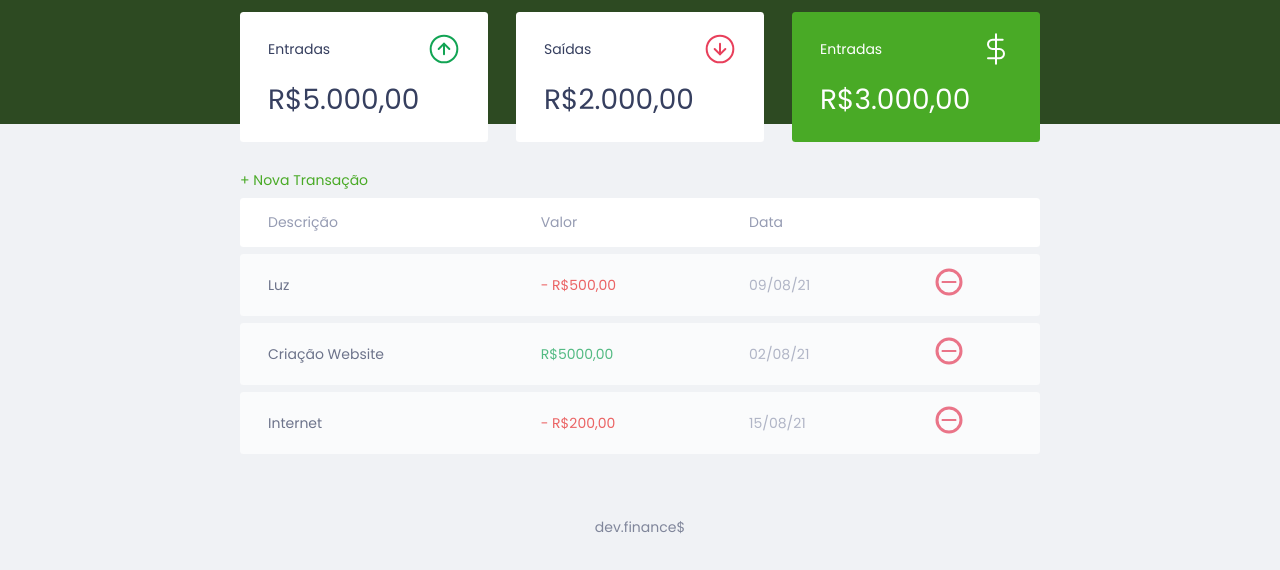
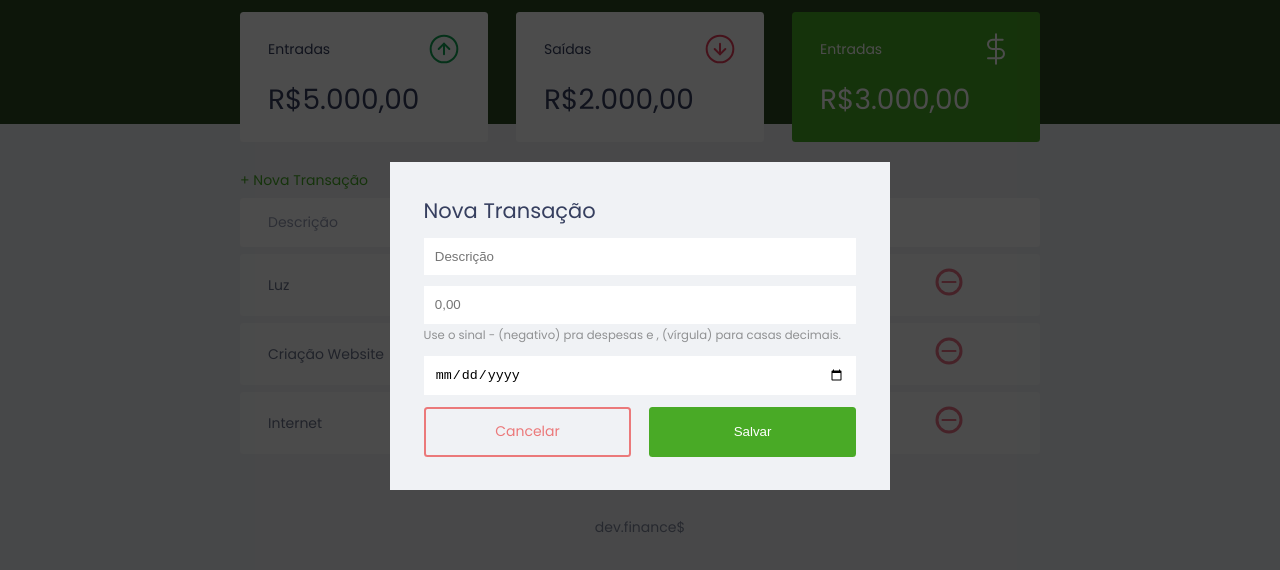
Before and after one commit to sarapansarini/devfinance, a website: page index.html in a window 1280 px wide. Both pictures are taken after a click on the link "+ Nova Transação". Shown: the part 74-644 px from the top of the page. Drawn offline with Linux system fonts and the light colour scheme.

Commit message:
Aula 2 - introdução Javascript

```diff
--- a/index.html
+++ b/index.html
@@ -51,7 +51,9 @@
       <section id="transaction">
         <h2 class="sr-only">Transações</h2>
 
-        <a href="#" class="button-new">+ Nova Transação</a>
+        <a href="#" onclick="modal.open()" class="button-new"
+          >+ Nova Transação</a
+        >
 
         <table id="data-table">
           <thead>
@@ -107,7 +109,6 @@
               <input
                 type="number"
                 step="0.01"
-                ;
                 id="amount"
                 name="amount"
                 placeholder="0,00"
@@ -124,7 +125,9 @@
             </div>
 
             <div class="input-group actions">
-              <a href="#" class="button cancel">Cancelar</a>
+              <a onclick="modal.close()" href="#" class="button cancel"
+                >Cancelar</a
+              >
               <button>Salvar</button>
             </div>
           </form>
@@ -135,5 +138,20 @@
     <footer>
       <p>dev.finance$</p>
     </footer>
+
+    <script>
+      const modal = {
+        open() {
+          //abrir modal
+          //adicionar aclasse active ao modal
+          document.querySelector(".modal-overlay").classList.add("active");
+        },
+        close() {
+          //fechar o modal
+          // remover a classe active do modal
+          document.querySelector(".modal-overlay").classList.remove("active");
+        }
+      };
+    </script>
   </body>
 </html>
--- a/style.css
+++ b/style.css
@@ -222,6 +222,7 @@ td.expense {
 
   opacity: 0;
   visibility: hidden;
+  z-index: 999;
 }
 
 .modal-overlay.active {
@@ -234,6 +235,8 @@ td.expense {
   padding: 2.4rem;
   width: 80%;
   max-width: 500px;
+  position: relative;
+  z-index: 1;
 }
 
 /* Form =================== */
```
